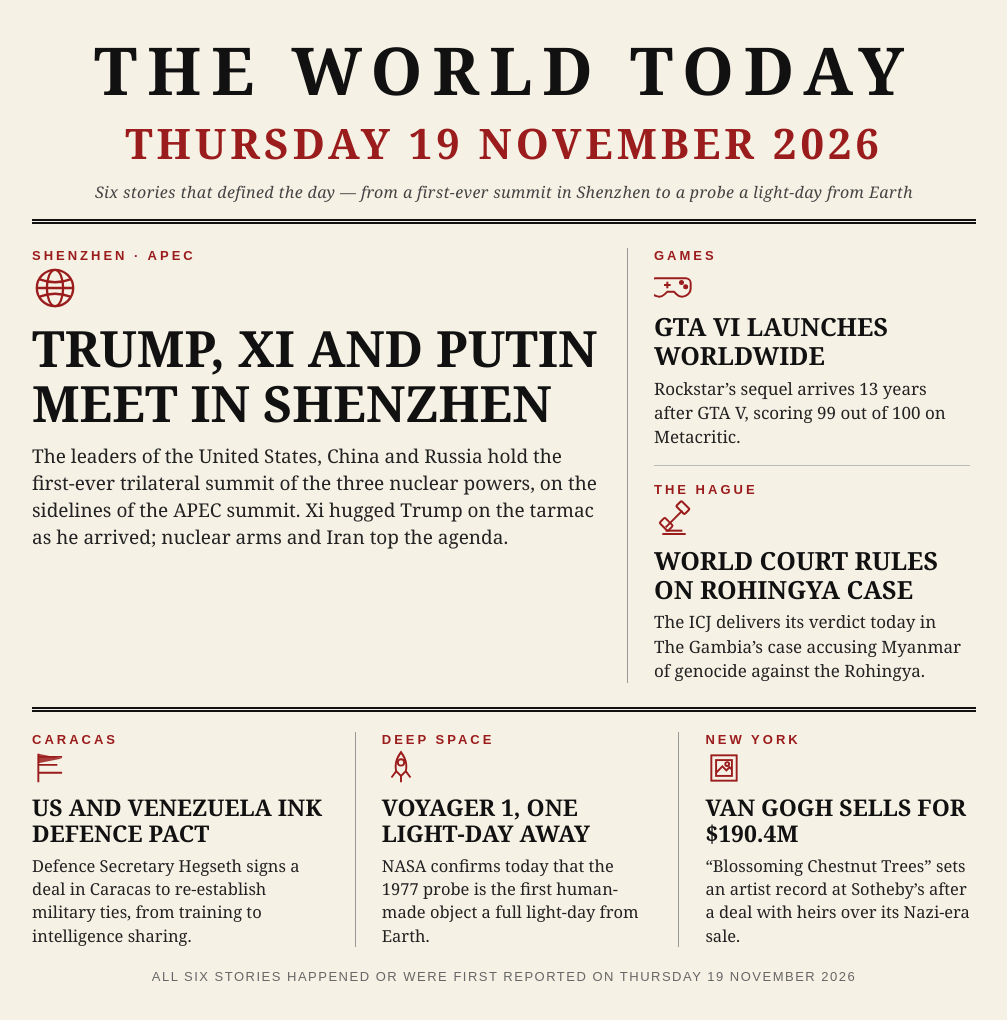
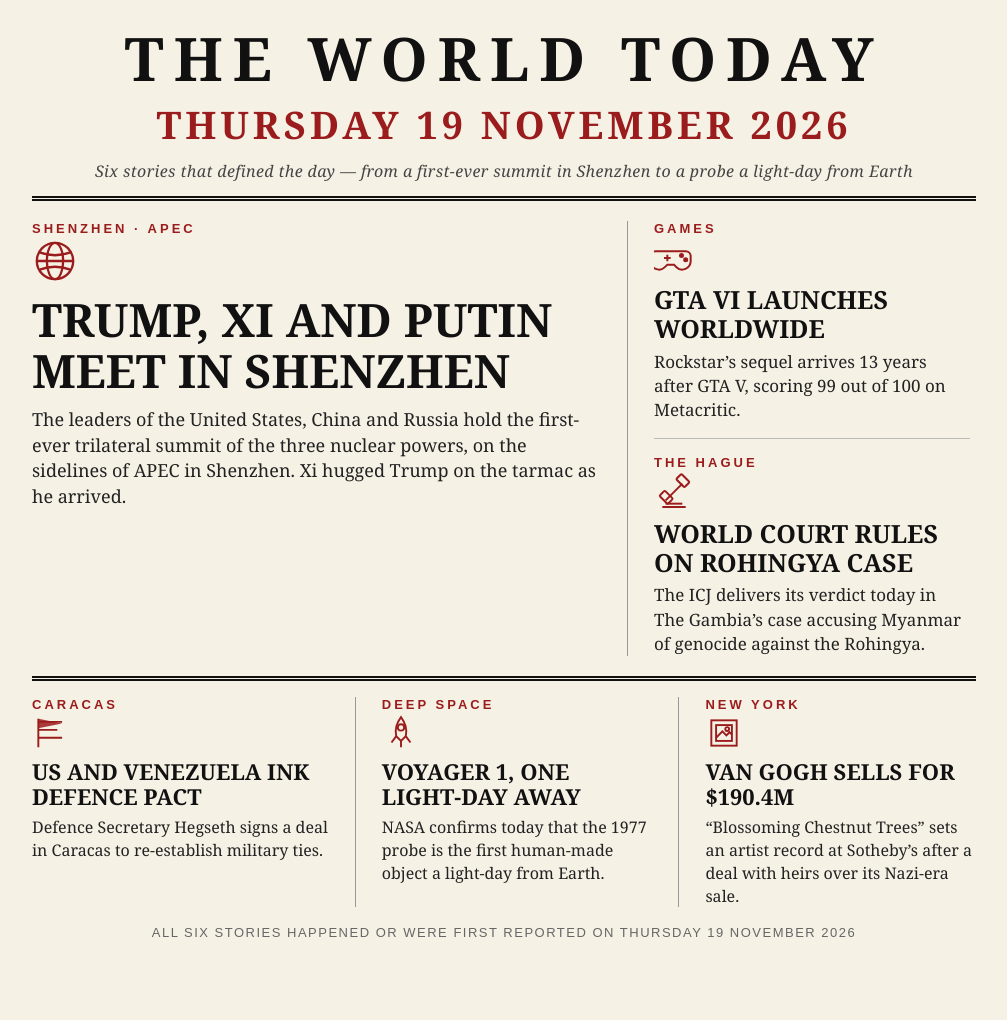
Before and after one commit to yuklcool/news-image-20261119, a plain HTML site: page page/index.html in a window 1280 px wide. Shown: the whole page, without its empty margins (8-1015 px from the left). Drawn offline with Linux system fonts and the light colour scheme.

Commit message:
front page: shorter copy, smaller type so nothing clips

```diff
--- a/page/index.html
+++ b/page/index.html
@@ -12,43 +12,43 @@
     font-family: Georgia, 'Times New Roman', Times, serif;
     -webkit-font-smoothing: antialiased;
   }
-  .page { width: 1024px; height: 1024px; padding: 36px 40px 28px; }
+  .page { width: 1024px; height: 1024px; padding: 28px 40px 24px; }
   /* ---------- masthead ---------- */
-  header { text-align: center; border-bottom: 5px double #111; padding-bottom: 16px; }
-  .paper { font-size: 66px; font-weight: 700; letter-spacing: 10px; line-height: 1; }
+  header { text-align: center; border-bottom: 5px double #111; padding-bottom: 14px; }
+  .paper { font-size: 60px; font-weight: 700; letter-spacing: 10px; line-height: 1; }
   .date {
-    margin-top: 12px; font-size: 42px; font-weight: 700; letter-spacing: 4px;
+    margin-top: 10px; font-size: 38px; font-weight: 700; letter-spacing: 4px;
     color: #9b1c1c;
   }
   .kicker {
     margin-top: 10px; font-size: 16px; font-style: italic; color: #444; letter-spacing: 0.4px;
   }
   /* ---------- layout ---------- */
-  main { display: flex; gap: 26px; margin-top: 24px; }
+  main { display: flex; gap: 26px; margin-top: 20px; }
   .lead { width: 596px; border-right: 1px solid #999; padding-right: 26px; }
   .side { width: 316px; }
   .tag {
     font-family: Arial, Helvetica, sans-serif; font-size: 13px; font-weight: 700;
     letter-spacing: 3px; color: #9b1c1c; text-transform: uppercase;
   }
-  h1 { font-size: 50px; line-height: 1.1; font-weight: 700; margin: 10px 0 12px; }
+  h1 { font-size: 46px; line-height: 1.1; font-weight: 700; margin: 10px 0 12px; }
   h2 { font-size: 25px; line-height: 1.15; font-weight: 700; margin: 7px 0 7px; }
   p { font-size: 17px; line-height: 1.42; color: #222; }
-  .lead p { font-size: 19px; }
+  .lead p { font-size: 18px; }
   .icon { display: block; margin: 2px 0 6px; }
   .story { padding-bottom: 16px; margin-bottom: 16px; border-bottom: 1px solid #bbb; }
   .story:last-child { border-bottom: none; margin-bottom: 0; padding-bottom: 0; }
   /* ---------- bottom row ---------- */
   footer {
-    display: flex; gap: 26px; margin-top: 24px; padding-top: 20px;
+    display: flex; gap: 26px; margin-top: 20px; padding-top: 16px;
     border-top: 5px double #111;
   }
   footer .story { width: 306px; border-bottom: none; margin-bottom: 0; padding-bottom: 0; }
   footer .story + .story { border-left: 1px solid #999; padding-left: 26px; }
-  footer h2 { font-size: 23px; }
-  footer p { font-size: 16.5px; }
+  footer h2 { font-size: 22px; }
+  footer p { font-size: 16px; }
   .foot {
-    margin-top: 22px; text-align: center; font-family: Arial, Helvetica, sans-serif;
+    margin-top: 18px; text-align: center; font-family: Arial, Helvetica, sans-serif;
     font-size: 13px; letter-spacing: 1.5px; color: #666; text-transform: uppercase;
   }
 </style>
@@ -73,7 +73,7 @@
         <path d="M8 33 Q24 27 40 33"/>
       </svg>
       <h1>TRUMP, XI AND PUTIN MEET IN SHENZHEN</h1>
-      <p>The leaders of the United States, China and Russia hold the first-ever trilateral summit of the three nuclear powers, on the sidelines of the APEC summit. Xi hugged Trump on the tarmac as he arrived; nuclear arms and Iran top the agenda.</p>
+      <p>The leaders of the United States, China and Russia hold the first-ever trilateral summit of the three nuclear powers, on the sidelines of APEC in Shenzhen. Xi hugged Trump on the tarmac as he arrived.</p>
     </section>
 
     <section class="side">
@@ -111,7 +111,7 @@
         <path d="M8 6 L38 12 L8 18 z" fill="#9b1c1c" stroke="none" opacity="0.85"/>
       </svg>
       <h2>US AND VENEZUELA INK DEFENCE PACT</h2>
-      <p>Defence Secretary Hegseth signs a deal in Caracas to re-establish military ties, from training to intelligence sharing.</p>
+      <p>Defence Secretary Hegseth signs a deal in Caracas to re-establish military ties.</p>
     </div>
     <div class="story">
       <div class="tag">Deep space</div>
@@ -121,7 +121,7 @@
         <path d="M18 28 L12 36 M30 28 L36 36 M24 34 L24 42"/>
       </svg>
       <h2>VOYAGER 1, ONE LIGHT-DAY AWAY</h2>
-      <p>NASA confirms today that the 1977 probe is the first human-made object a full light-day from Earth.</p>
+      <p>NASA confirms today that the 1977 probe is the first human-made object a light-day from Earth.</p>
     </div>
     <div class="story">
       <div class="tag">New York</div>
```
